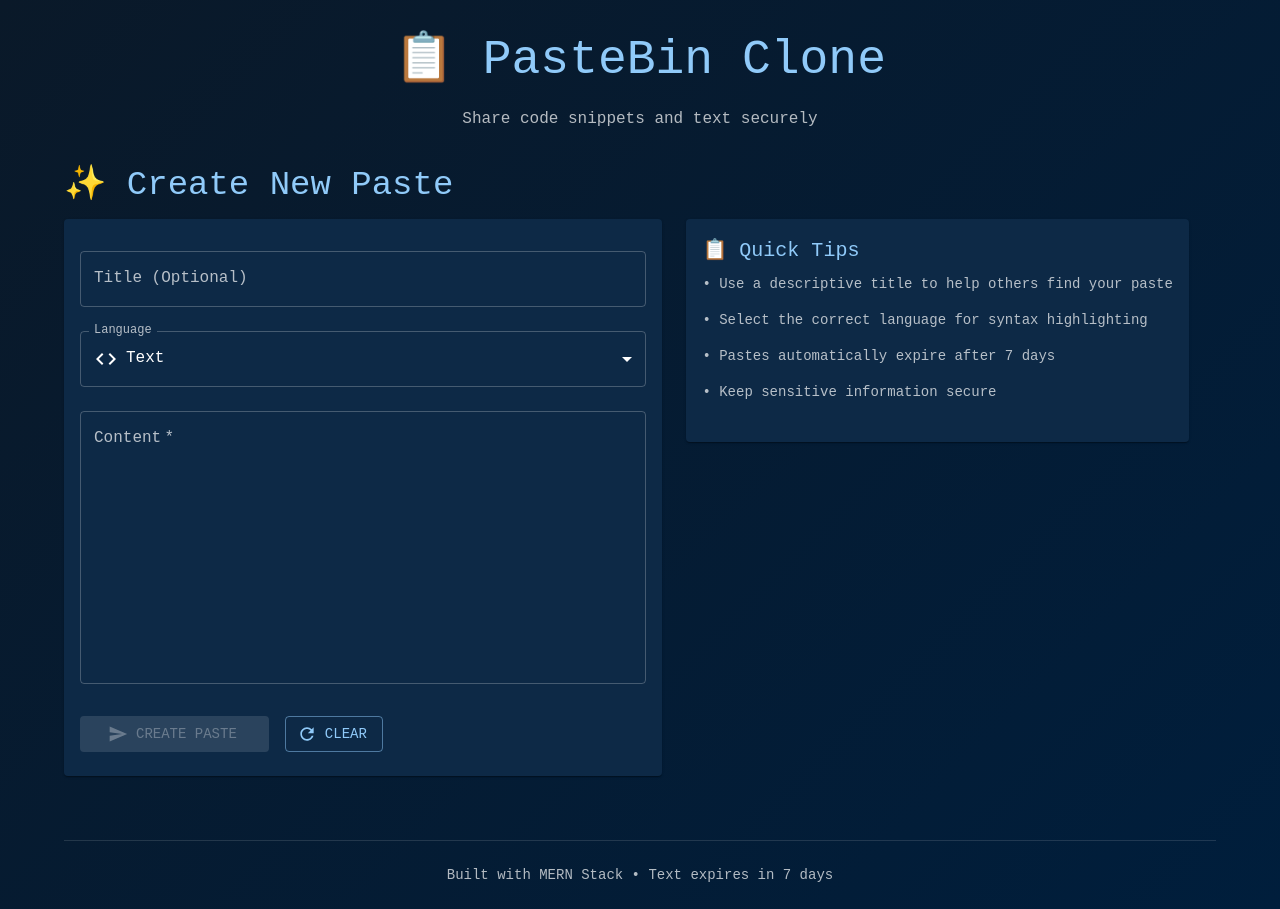
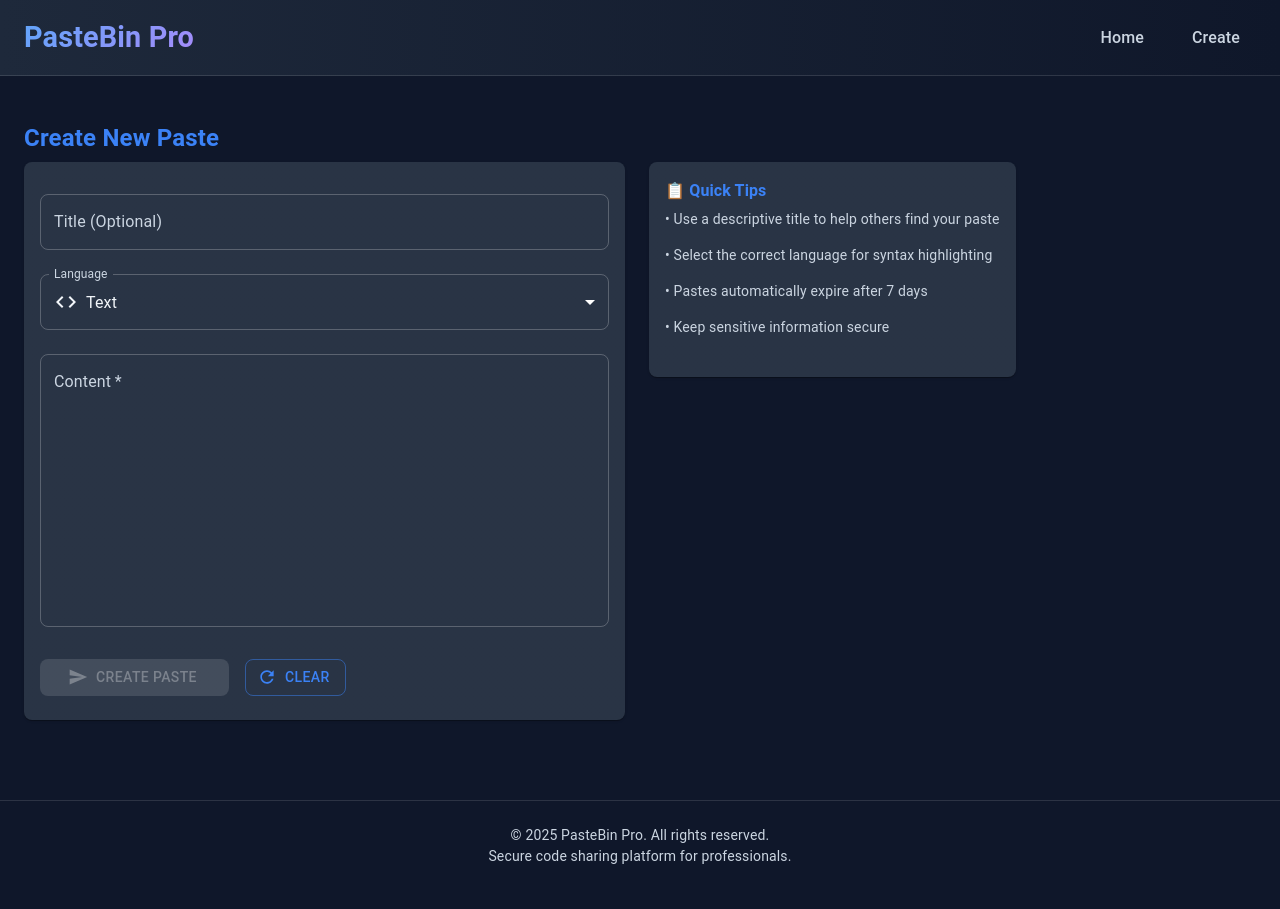
Before and after one commit to Tarushi0106/Paste-bin, a React (Create React App) app in the folder pastebin-clone/frontend/: page /create in a window 1280 px wide. After the commit the page ends 883 px from the top, so only its background shows below. Built offline with nearby package versions, Linux system fonts and the light colour scheme.

Commit message:
Fix frontend build and prepare backend for deployment

```diff
--- a/pastebin-clone/frontend/package.json
+++ b/pastebin-clone/frontend/package.json
@@ -15,6 +15,7 @@
     "date-fns": "^4.1.0",
     "react": "^19.2.3",
     "react-dom": "^19.2.3",
+    "react-hot-toast": "^2.6.0",
     "react-router-dom": "^7.11.0",
     "react-scripts": "5.0.1",
     "react-syntax-highlighter": "^16.1.0",
--- a/pastebin-clone/frontend/src/App.js
+++ b/pastebin-clone/frontend/src/App.js
@@ -1,57 +1,152 @@
+// frontend/src/App.js
 import React from 'react';
-import { BrowserRouter as Router, Routes, Route } from 'react-router-dom';
-import { ThemeProvider, createTheme } from '@mui/material/styles';
-import CssBaseline from '@mui/material/CssBaseline';
-import { Container, Box, Typography } from '@mui/material';
+import { BrowserRouter as Router, Routes, Route, Navigate } from 'react-router-dom';
+import { ThemeProvider, CssBaseline, Box, Container, createTheme } from '@mui/material';
+import './styles.css';
+
+// Import your components
 import Home from './components/Home';
 import CreatePaste from './components/CreatePaste';
 import ViewPaste from './components/ViewPaste';
-import './App.css';
 
+// Create a proper Material-UI theme
 const theme = createTheme({
   palette: {
     mode: 'dark',
     primary: {
-      main: '#90caf9',
+      main: '#3b82f6',
+      light: '#60a5fa',
+      dark: '#1d4ed8',
     },
     secondary: {
-      main: '#f48fb1',
+      main: '#8b5cf6',
+      light: '#a78bfa',
+      dark: '#7c3aed',
     },
     background: {
-      default: '#0a1929',
-      paper: '#001e3c',
+      default: '#0f172a',
+      paper: '#1e293b',
+    },
+    text: {
+      primary: '#f1f5f9',
+      secondary: '#cbd5e1',
+    },
+    error: {
+      main: '#ef4444',
+    },
+    warning: {
+      main: '#f59e0b',
+    },
+    info: {
+      main: '#0ea5e9',
+    },
+    success: {
+      main: '#10b981',
     },
   },
   typography: {
-    fontFamily: '"Roboto Mono", monospace',
+    fontFamily: '"Roboto", "Helvetica", "Arial", sans-serif',
+    h1: {
+      fontSize: '2.5rem',
+      fontWeight: 600,
+    },
+    h2: {
+      fontSize: '2rem',
+      fontWeight: 600,
+    },
+    h3: {
+      fontSize: '1.75rem',
+      fontWeight: 600,
+    },
+    h4: {
+      fontSize: '1.5rem',
+      fontWeight: 600,
+    },
+    h5: {
+      fontSize: '1.25rem',
+      fontWeight: 600,
+    },
+    h6: {
+      fontSize: '1rem',
+      fontWeight: 600,
+    },
+    body1: {
+      fontSize: '1rem',
+    },
+    body2: {
+      fontSize: '0.875rem',
+    },
+  },
+  shape: {
+    borderRadius: 8,
   },
 });
+
+// Simple Navigation Component
+const Navigation = () => {
+  return (
+    <Box sx={{
+      py: 2,
+      mb: 4,
+      borderBottom: 1,
+      borderColor: 'divider',
+      background: 'linear-gradient(90deg, #1e293b 0%, #0f172a 100%)'
+    }}>
+      <Container maxWidth="xl">
+        <Box display="flex" justifyContent="space-between" alignItems="center">
+          <Box component="h1" sx={{
+            m: 0,
+            background: 'linear-gradient(135deg, #60a5fa 0%, #a78bfa 100%)',
+            WebkitBackgroundClip: 'text',
+            WebkitTextFillColor: 'transparent',
+            fontSize: '1.8rem',
+            fontWeight: 700,
+          }}>
+            PasteBin Pro
+          </Box>
+          <Box display="flex" gap={2}>
+            <a href="/" className="nav-link">Home</a>
+            <a href="/create" className="nav-link">Create</a>
+          </Box>
+        </Box>
+      </Container>
+    </Box>
+  );
+};
 
 function App() {
   return (
     <ThemeProvider theme={theme}>
       <CssBaseline />
       <Router>
-        <Container maxWidth="lg">
-          <Box sx={{ my: 4, textAlign: 'center' }}>
-            <Typography variant="h3" component="h1" gutterBottom color="primary">
-              📋 PasteBin Clone
-            </Typography>
-            <Typography variant="subtitle1" color="text.secondary">
-              Share code snippets and text securely
-            </Typography>
+        <Box sx={{ minHeight: '100vh', bgcolor: 'background.default' }}>
+          <Navigation />
+          <Container maxWidth="xl" sx={{ py: 2 }}>
+            <Routes>
+              <Route path="/" element={<Home />} />
+              <Route path="/create" element={<CreatePaste />} />
+              <Route path="/paste/:id" element={<ViewPaste />} />
+              <Route path="*" element={<Navigate to="/" replace />} />
+            </Routes>
+          </Container>
+
+          {/* Footer */}
+          <Box component="footer" sx={{
+            mt: 8,
+            pt: 3,
+            pb: 2,
+            borderTop: 1,
+            borderColor: 'divider',
+            textAlign: 'center',
+            color: 'text.secondary',
+            fontSize: '0.875rem'
+          }}>
+            <Container maxWidth="xl">
+              <p>© {new Date().getFullYear()} PasteBin Pro. All rights reserved.</p>
+              <p>Secure code sharing platform for professionals.</p>
+            </Container>
           </Box>
-          <Routes>
-            <Route path="/" element={<Home />} />
-            <Route path="/create" element={<CreatePaste />} />
-            <Route path="/paste/:id" element={<ViewPaste />} />
-          </Routes>
-          <Box sx={{ mt: 8, py: 3, textAlign: 'center', borderTop: 1, borderColor: 'divider' }}>
-            <Typography variant="body2" color="text.secondary">
-              Built with MERN Stack • Text expires in 7 days
-            </Typography>
-          </Box>
-        </Container>
+        </Box>
       </Router>
     </ThemeProvider>
   );
--- a/pastebin-clone/frontend/src/components/CreatePaste.jsx
+++ b/pastebin-clone/frontend/src/components/CreatePaste.jsx
@@ -95,7 +95,7 @@
   return (
     <Box className="fade-in">
       <Typography variant="h4" gutterBottom color="primary">
-        ✨ Create New Paste
+         Create New Paste
       </Typography>
 
       <Grid container spacing={3}>
--- a/pastebin-clone/frontend/src/components/Home.jsx
+++ b/pastebin-clone/frontend/src/components/Home.jsx
@@ -1,3 +1,4 @@
+// frontend/src/components/Home.js
 import React, { useState, useEffect } from 'react';
 import {
   Box,
@@ -26,6 +27,7 @@
 
 const API_URL = process.env.REACT_APP_API_URL;
 console.log("API_URL =", API_URL);
+
 const Home = () => {
   const [recentPastes, setRecentPastes] = useState([]);
   const [loading, setLoading] = useState(true);
@@ -63,7 +65,6 @@
   const copyToClipboard = (id) => {
     const url = `${window.location.origin}/paste/${id}`;
     navigator.clipboard.writeText(url);
-    // You could add a toast notification here
   };
 
   return (
@@ -102,7 +103,7 @@
       )}
 
       <Typography variant="h5" sx={{ mb: 3, color: 'primary.main' }}>
-        📝 Recent Pastes
+         Recent Pastes
       </Typography>
 
       {loading ? (
--- a/pastebin-clone/frontend/src/index.js
+++ b/pastebin-clone/frontend/src/index.js
@@ -1,7 +1,9 @@
+// index.js
 import React from 'react';
 import ReactDOM from 'react-dom/client';
+import './styles.css'; // Import CSS here
 import App from './App';
-import './index.css';
+import reportWebVitals from './reportWebVitals';
 
 const root = ReactDOM.createRoot(document.getElementById('root'));
 root.render(
@@ -9,3 +11,5 @@
     <App />
   </React.StrictMode>
 );
+
+reportWebVitals();
--- /dev/null
+++ b/pastebin-clone/frontend/src/styles.css
@@ -0,0 +1,74 @@
+/* frontend/src/styles.css */
+* {
+  margin: 0;
+  padding: 0;
+  box-sizing: border-box;
+}
+
+body {
+  font-family: -apple-system, BlinkMacSystemFont, 'Segoe UI', 'Roboto', sans-serif;
+  background: #0f172a;
+  color: #f1f5f9;
+  min-height: 100vh;
+}
+
+#root {
+  min-height: 100vh;
+}
+
+.app-container {
+  min-height: 100vh;
+  padding: 20px;
+}
+
+.fade-in {
+  animation: fadeIn 0.5s ease-out forwards;
+}
+
+@keyframes fadeIn {
+  from {
+    opacity: 0;
+    transform: translateY(10px);
+  }
+  to {
+    opacity: 1;
+    transform: translateY(0);
+  }
+}
+
+.nav-link {
+  color: #cbd5e1;
+  text-decoration: none;
+  padding: 8px 16px;
+  border-radius: 8px;
+  transition: all 0.3s ease;
+  font-weight: 500;
+}
+
+.nav-link:hover {
+  color: #f1f5f9;
+  background: rgba(59, 130, 246, 0.1);
+}
+
+.nav-link.active {
+  color: #3b82f6;
+  background: rgba(59, 130, 246, 0.15);
+}
+
+/* Custom scrollbar */
+::-webkit-scrollbar {
+  width: 8px;
+}
+
+::-webkit-scrollbar-track {
+  background: #1e293b;
+}
+
+::-webkit-scrollbar-thumb {
+  background: #3b82f6;
+  border-radius: 4px;
+}
+
+::-webkit-scrollbar-thumb:hover {
+  background: #2563eb;
+}
```
Also changed, not shown: pastebin-clone/frontend/src/theme.js (added, +233 -0 lines), 2 other files (tests, documents, lock files or other folders).
